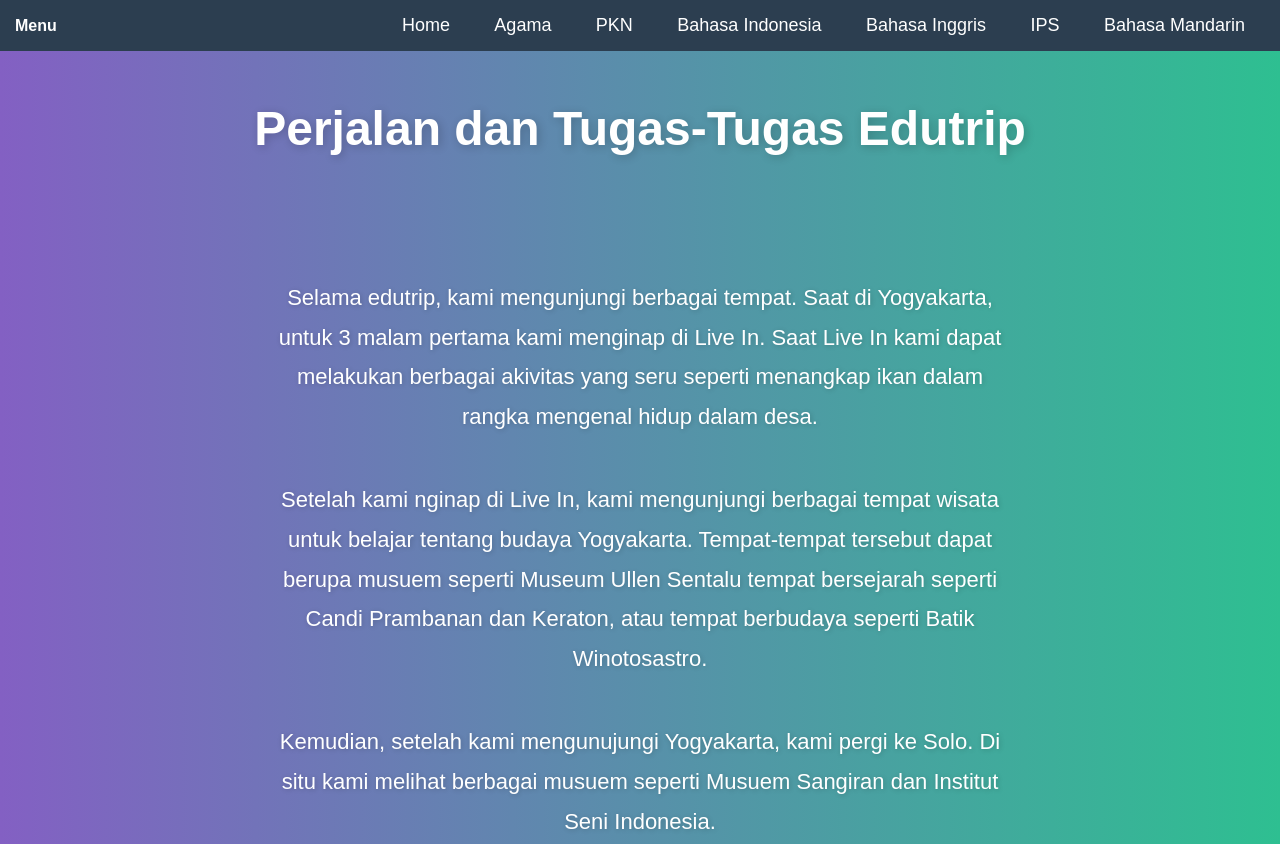
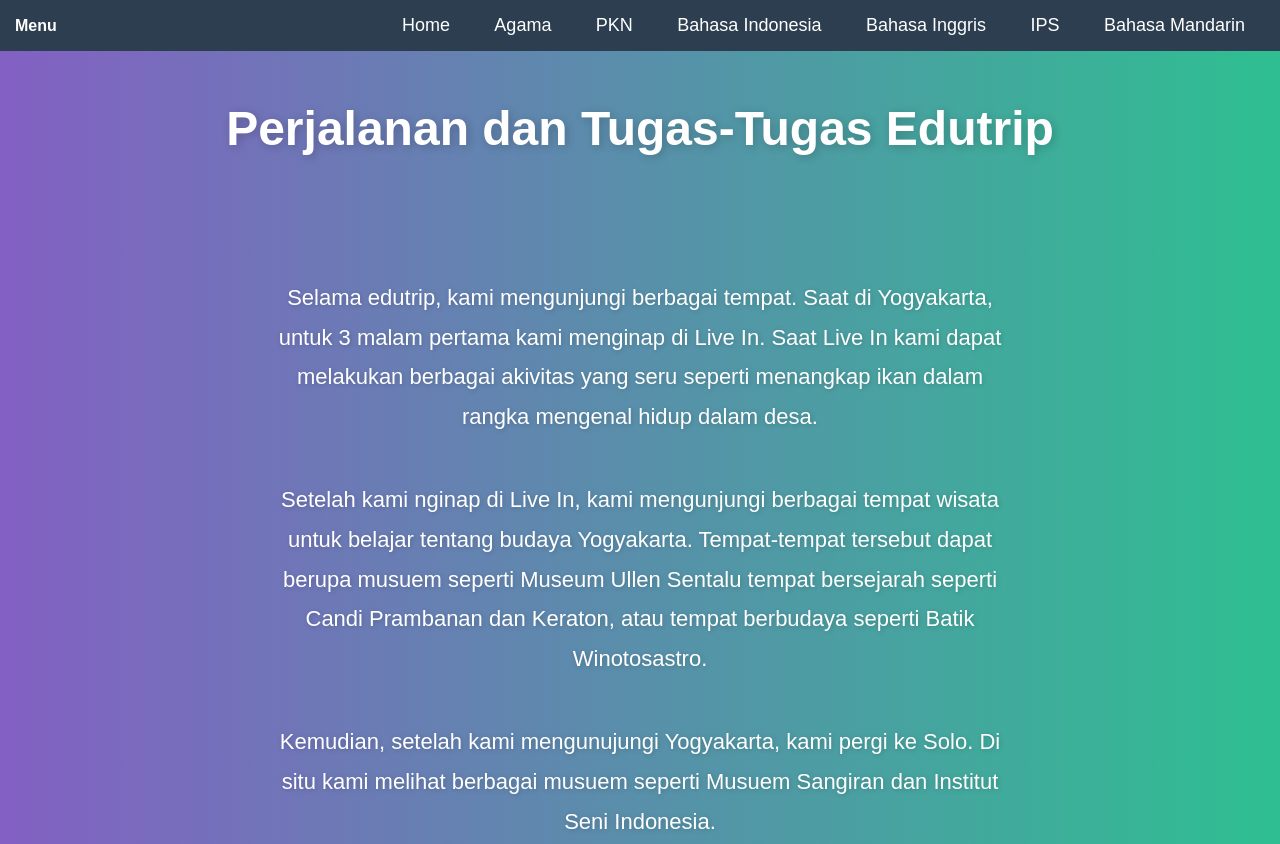
Before and after one commit to EgaSLJHS/edutrip-kelas8D-AP, a plain HTML site: page nav.html in a window 1280 px wide. Shown: the top 844 px of the page. Drawn offline with Linux system fonts and the light colour scheme.

Commit message:
Update nav.html

```diff
--- a/nav.html
+++ b/nav.html
@@ -81,7 +81,7 @@
             <a href="bahasa_mandarin.html">Bahasa Mandarin</a>
         </div>
     </div>
-    <h1 class="title">Perjalan dan Tugas-Tugas Edutrip</h1>
+    <h1 class="title">Perjalanan dan Tugas-Tugas Edutrip</h1>
      <div class="content-container">
         <p>Selama edutrip, kami mengunjungi berbagai tempat. Saat di Yogyakarta, untuk 3 malam pertama kami menginap di Live In. Saat Live In
             kami dapat melakukan berbagai akivitas yang seru seperti menangkap ikan dalam rangka mengenal hidup dalam desa.
```
